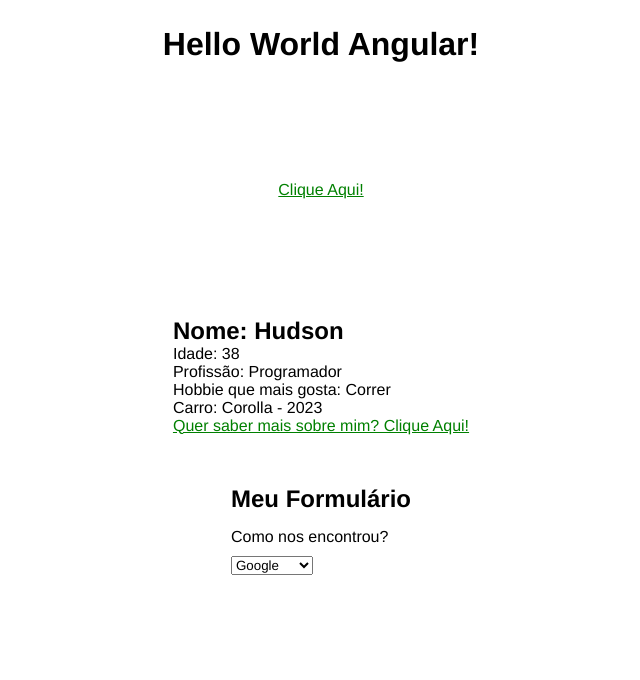
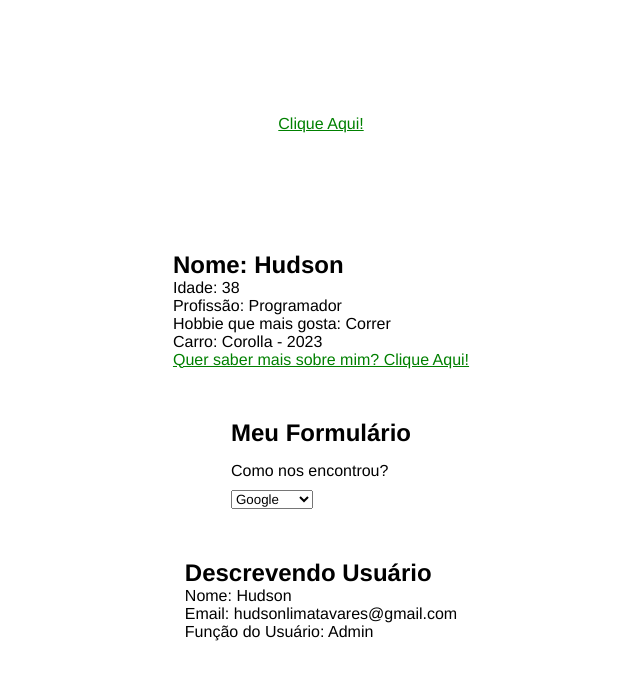
Before and after one commit to hltav/first_angular_project, an Angular app: page / in a window 1280 px wide. Shown: the top 680 px of the page, without its empty margins (319-959 px from the left). Built offline with nearby package versions, Linux system fonts and the light colour scheme.

Commit message:
Compartilhamento de Dados

```diff
--- a/src/app/app.component.html
+++ b/src/app/app.component.html
@@ -7,4 +7,5 @@
 
 <app-first-component></app-first-component>
 <app-form-component></app-form-component>
+<app-parent-data [name] = 'userName' [userData] = 'userData'></app-parent-data>
 </main>
--- a/src/app/app.component.ts
+++ b/src/app/app.component.ts
@@ -6,5 +6,11 @@
   styleUrls: ['./app.component.css']
 })
 export class AppComponent {
+  userName = 'Hudson'
+  userData = {
+    email: 'hudsonlimatavares@gmail.com',
+    role: 'Admin',
+  }
+
   title = 'first_angular_project';
 }
--- a/src/app/app.module.ts
+++ b/src/app/app.module.ts
@@ -5,12 +5,14 @@
 import { AppComponent } from './app.component';
 import { FirstComponentComponent } from './components/first-component/first-component.component';
 import { FormComponentComponent } from './components/form-component/form-component.component';
+import { ParentDataComponent } from './components/parent-data/parent-data.component';
 
 @NgModule({
   declarations: [
     AppComponent,
     FirstComponentComponent,
-    FormComponentComponent
+    FormComponentComponent,
+    ParentDataComponent
   ],
   imports: [
     BrowserModule,
--- /dev/null
+++ b/src/app/components/parent-data/parent-data.component.html
@@ -0,0 +1,4 @@
+<h2>Descrevendo Usuário</h2>
+<p>Nome: {{name}}</p>
+<p>Email: {{userData.email}}</p>
+<p>Função do Usuário: {{userData.role}}</p>
```
Also changed, not shown: src/app/components/parent-data/parent-data.component.ts (added, +14 -0 lines), src/app/components/parent-data/parent-data.component.css (added), 1 other file (tests, documents, lock files or other folders).
